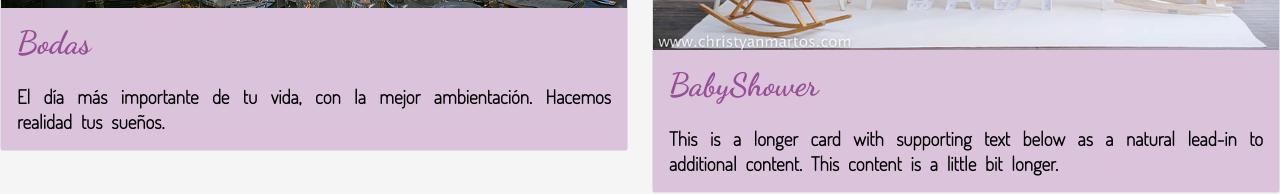
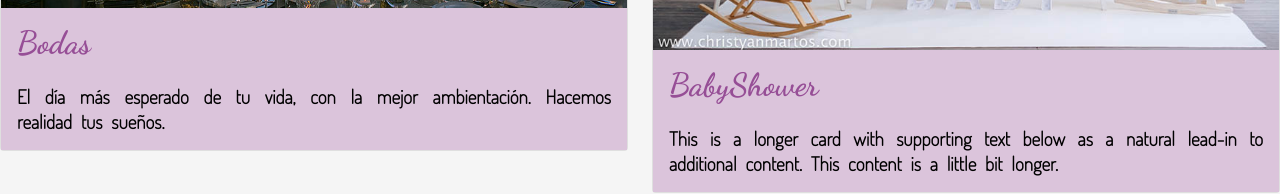
Before and after one commit to EmpeMelendez/Yevent-s, a website: page pages/eventos/index.html in a window 1280 px wide. Shown: the part 624-818 px from the top of the page. Drawn offline with nearby package versions, Linux system fonts and the light colour scheme.

Commit message:
cambio en card Bodas

```diff
--- a/pages/eventos/index.html
+++ b/pages/eventos/index.html
@@ -65,7 +65,7 @@
                     <img src="../../images/bodas.jpg" class="card-img-top" alt="...">
                     <div class="card-body">
                       <h5 class="card-title">Bodas</h5>
-                      <p class="card-text">El día más importante de tu vida, con la mejor ambientación. Hacemos realidad tus sueños.</p>
+                      <p class="card-text">El día más esperado de tu vida, con la mejor ambientación. Hacemos realidad tus sueños.</p>
                     </div>
                   </div>
                 </div>
```
